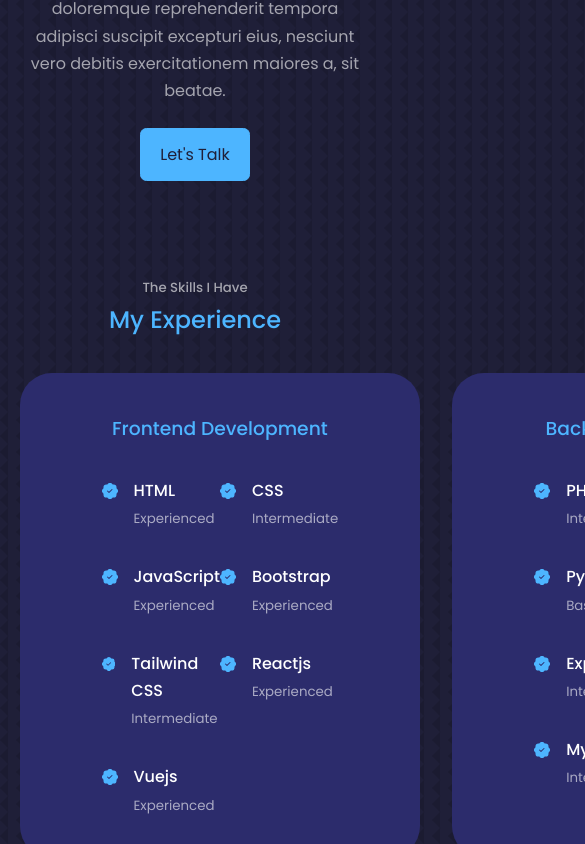
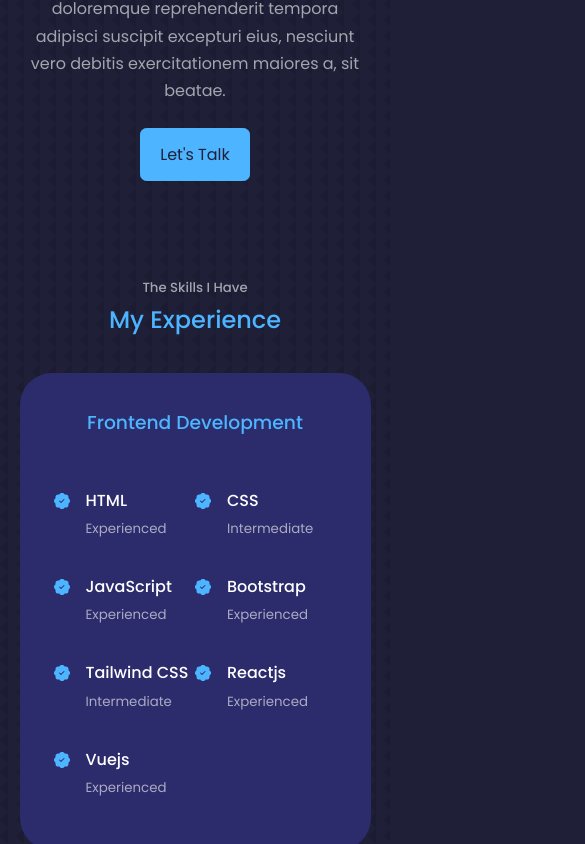
Before and after one commit to hamzaafzal9009/react-portfolio-website, a React (Create React App) app: page / in a window 390 px wide. Shown: the part 1796-2640 px from the top of the page, 585 px wide, since content can reach past the window. Built offline with nearby package versions, Linux system fonts and the light colour scheme.

Commit message:
media query added on experience css

```diff
--- a/src/components/experience/experience.css
+++ b/src/components/experience/experience.css
@@ -12,14 +12,13 @@
   transition: var(--transition);
 }
 
-
 .experience__container > div:hover {
   background: transparent;
   border-color: var(--color-primary-variant);
   cursor: default;
 }
 
-.experience__container > div h3{
+.experience__container > div h3 {
   text-align: center;
   margin-bottom: 2rem;
   color: var(--color-primary);
@@ -36,8 +35,36 @@
   gap: 1rem;
 }
 
-
 .experience__details-icon {
   margin-top: 6px;
   color: var(--color-primary);
 }
+
+/* ========= Media Queries (Medium Devices) ========== */
+
+@media screen and (max-width: 1024px) {
+  .experience__container {
+    grid-template-columns: 1fr;
+  }
+  .experience__container > div {
+    width: 80%;
+    padding: 2rem;
+    margin: 0 auto;
+  }
+
+  .experience__content {
+    padding: 1rem;
+  }
+}
+
+/* ========= Media Queries (Small Devices) ========== */
+
+@media screen and (max-width: 600px) {
+  .experience__container {
+    gap: 1rem;
+  }
+  .experience__container > div {
+    width: 100%;
+    padding: 2rem 1rem;
+  }
+}
--- a/src/index.css
+++ b/src/index.css
@@ -62,7 +62,6 @@
 
 section {
   margin-top: 8rem;
-  min-height: 100vh;
 }
 
 section > h2,
```
Lines whose indentation alone changed are shown as unchanged.
